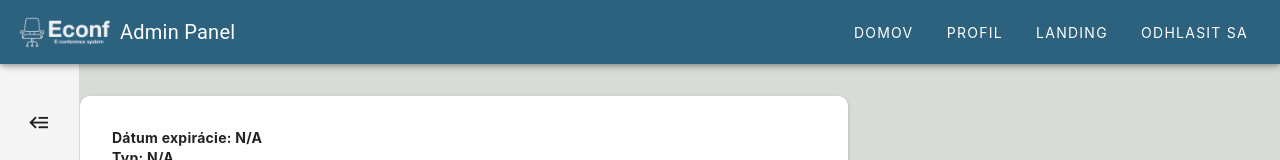
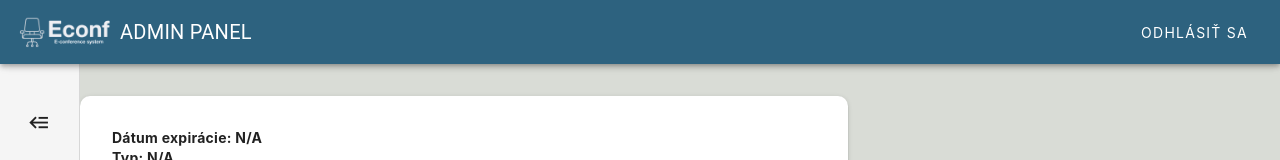
Before and after one commit to bencepiatrik/sw-ing-2024, a Vue app in the folder frontend/: page /adminconference/1 in a window 1280 px wide. Shown: the top 160 px of the page. Built offline with nearby package versions, Linux system fonts and the light colour scheme; no server answers; sample sign-in values are in the browser's storage.

Commit message:
AdminConference navbar fix

```diff
--- a/frontend/src/views/AdminConference.vue
+++ b/frontend/src/views/AdminConference.vue
@@ -11,15 +11,12 @@
 
           <!-- Title Section -->
           <v-col cols="8" class="d-flex justify-center align-center">
-            <v-toolbar-title class="text-h6">Admin Panel</v-toolbar-title>
+            <v-toolbar-title class="text-h6">ADMIN PANEL</v-toolbar-title>
           </v-col>
 
           <!-- Buttons Section -->
           <v-col cols="3" class="d-flex justify-end align-center">
-            <v-btn href="/main">Domov</v-btn>
-            <v-btn href="/profile">Profil</v-btn>
-            <v-btn href="/">Landing</v-btn>
-            <v-btn @click="handleLogout">Odhlasit sa</v-btn>
+            <v-btn @click="handleLogout">ODHLÁSIŤ SA</v-btn>
           </v-col>
         </v-row>
       </v-container>
```
